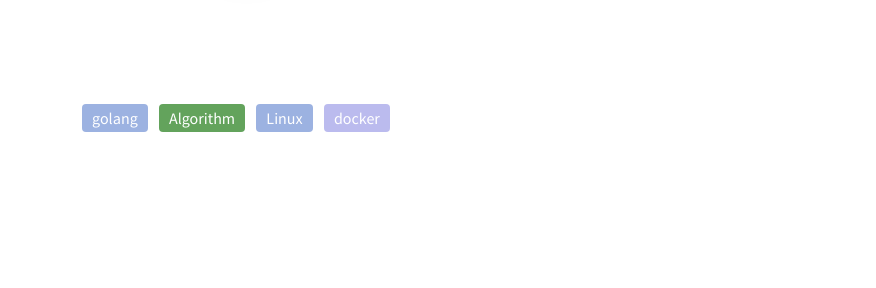
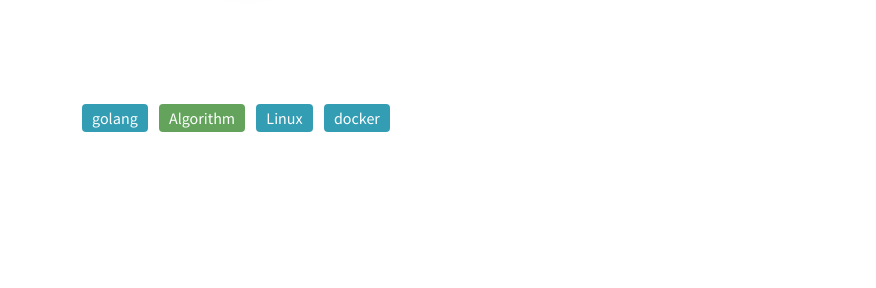
Before and after one commit to solost23/Solost23.github.io, a plain HTML site: page tags/index.html in a window 1280 px wide. Shown: the part 196-484 px from the top of the page, 404-1280 px from the left. Drawn offline with nearby package versions, Linux system fonts and the light colour scheme; some packages are replaced by stand-ins of ours; a script that the page names is missing.

Commit message:
Site updated: 2022-02-02 19:20:12

```diff
--- a/tags/index.html
+++ b/tags/index.html
@@ -174,13 +174,13 @@
 <main class="app-body">
   <div id="tag-cloud">
 
-      <a class="tag1" data-name="tag-golang">golang</a>
+      <a class="tag2" data-name="tag-golang">golang</a>
 
       <a class="tag3" data-name="tag-Algorithm">Algorithm</a>
 
-      <a class="tag1" data-name="tag-Linux">Linux</a>
+      <a class="tag2" data-name="tag-Linux">Linux</a>
 
-      <a class="tag0" data-name="tag-docker">docker</a>
+      <a class="tag2" data-name="tag-docker">docker</a>
 
   </div>
 
```
